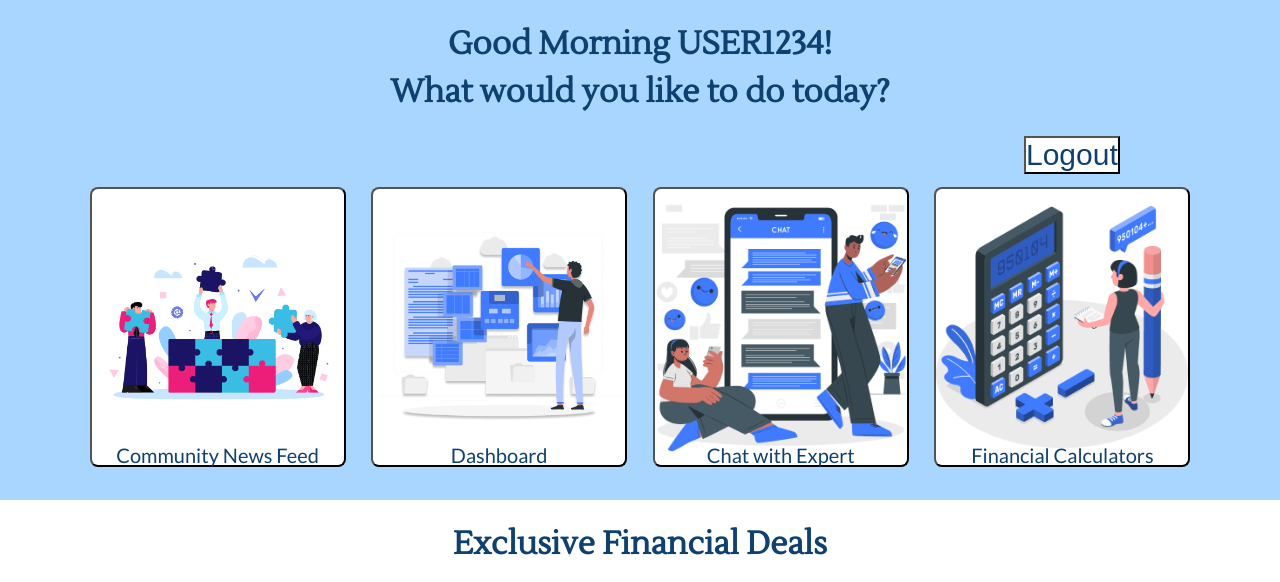
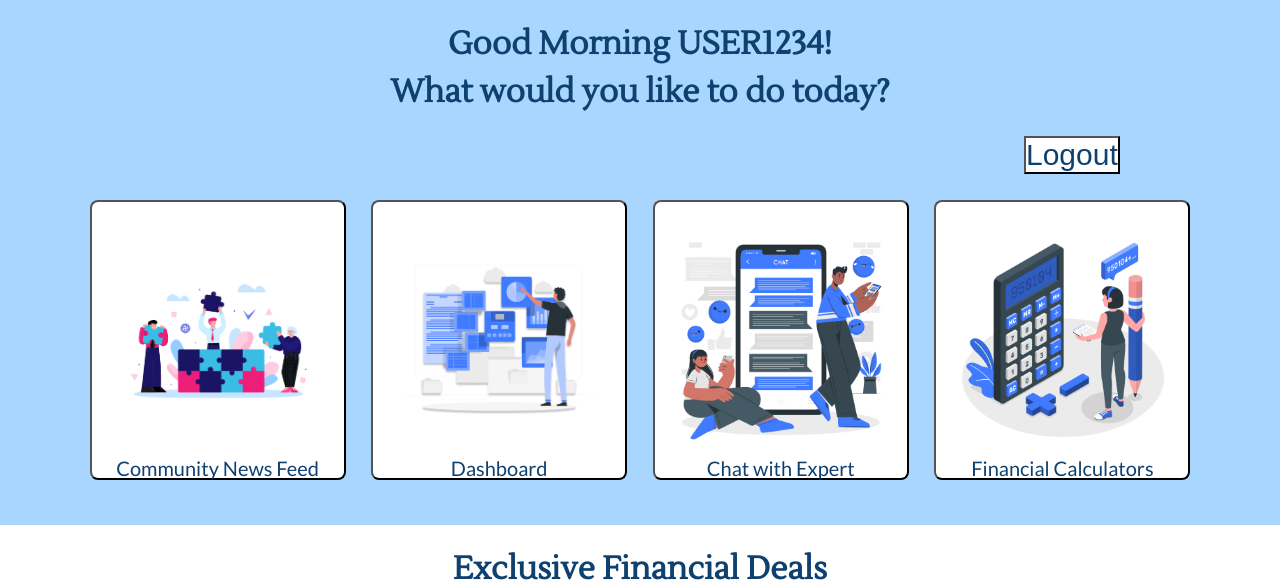
Before and after one commit to limjoobin/bt3103-finbud, a Vue app: page /home in a window 1280 px wide. Shown: the top 582 px of the page. Built offline with nearby package versions, Linux system fonts and the light colour scheme.

Commit message:
Changed the CSS properties for the dashboard buttons on AfterLogin

```diff
--- a/src/components/pages/AfterLogin/AfterLogin.vue
+++ b/src/components/pages/AfterLogin/AfterLogin.vue
@@ -6,9 +6,9 @@
         </h1>
 
         <button class ="logout" v-on:click="logout()" >Logout</button>
+
         <dashboard-buttons></dashboard-buttons>
         <subfooter></subfooter>
-
     </div>
 
 </template>
@@ -22,6 +22,7 @@ export default {
     name: 'AfterLogin',
     data (){
         return{
+            // TODO: get rid of this, get user details from firebase auth
             username : 'USER1234',
         }
     },
--- a/src/components/pages/AfterLogin/DashboardButtons.vue
+++ b/src/components/pages/AfterLogin/DashboardButtons.vue
@@ -20,13 +20,14 @@ export default {
         width: 100%;
         min-width: 100%;
         height: 300px;
-        margin: auto;
+        padding:1% 0 1% 0;
+        margin: 0;
         text-align: center;
         display:table;
     }
     #dashboard button{
         background-repeat: no-repeat;
-        background-size: contain;
+        background-size: 80%;
         background-color: white;
         background-position: center;
         border-radius: 8px;
@@ -47,6 +48,7 @@ export default {
     #dashboard button:hover {
         box-shadow: 0 12px 16px 0 rgba(0,0,0,0.24),0 17px 50px 0 rgba(0,0,0,0.19);
     }
+
     #community-button{
         background-image:url('../../../assets/community.png');
     }
```
